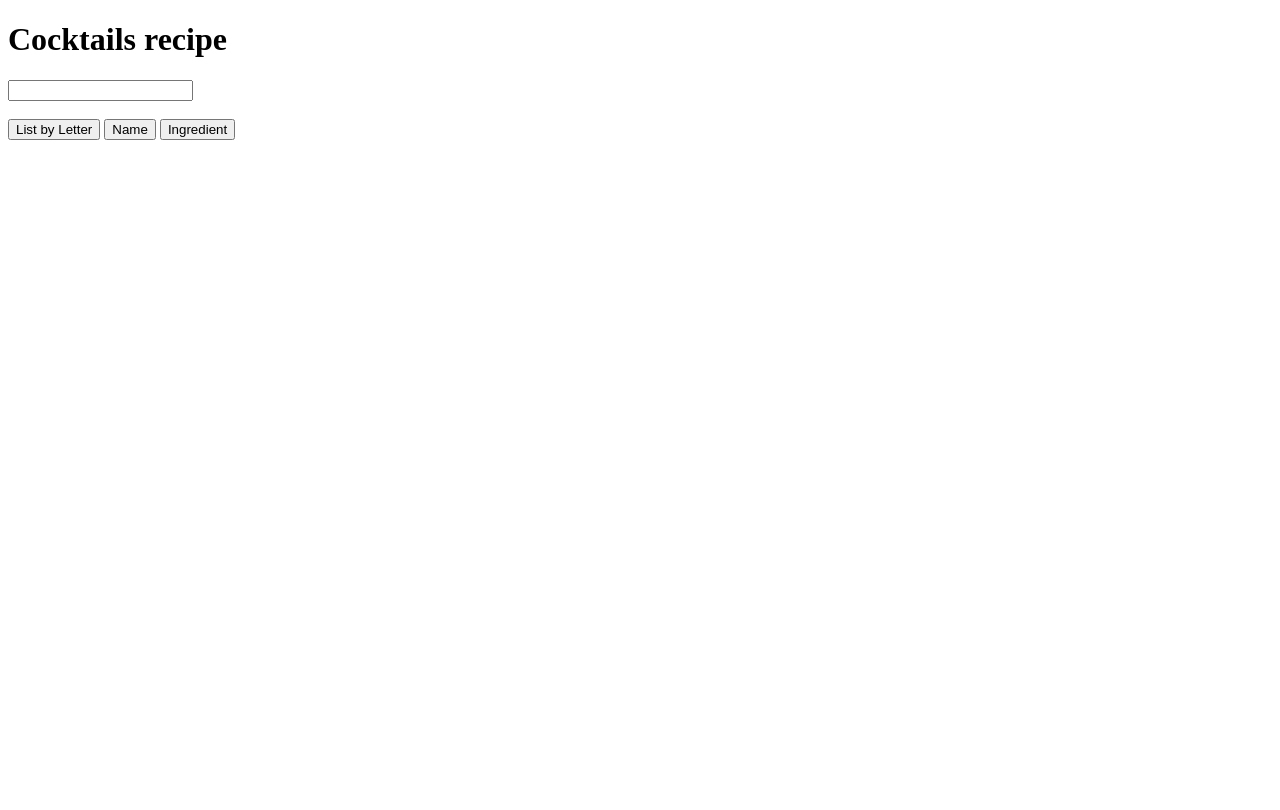
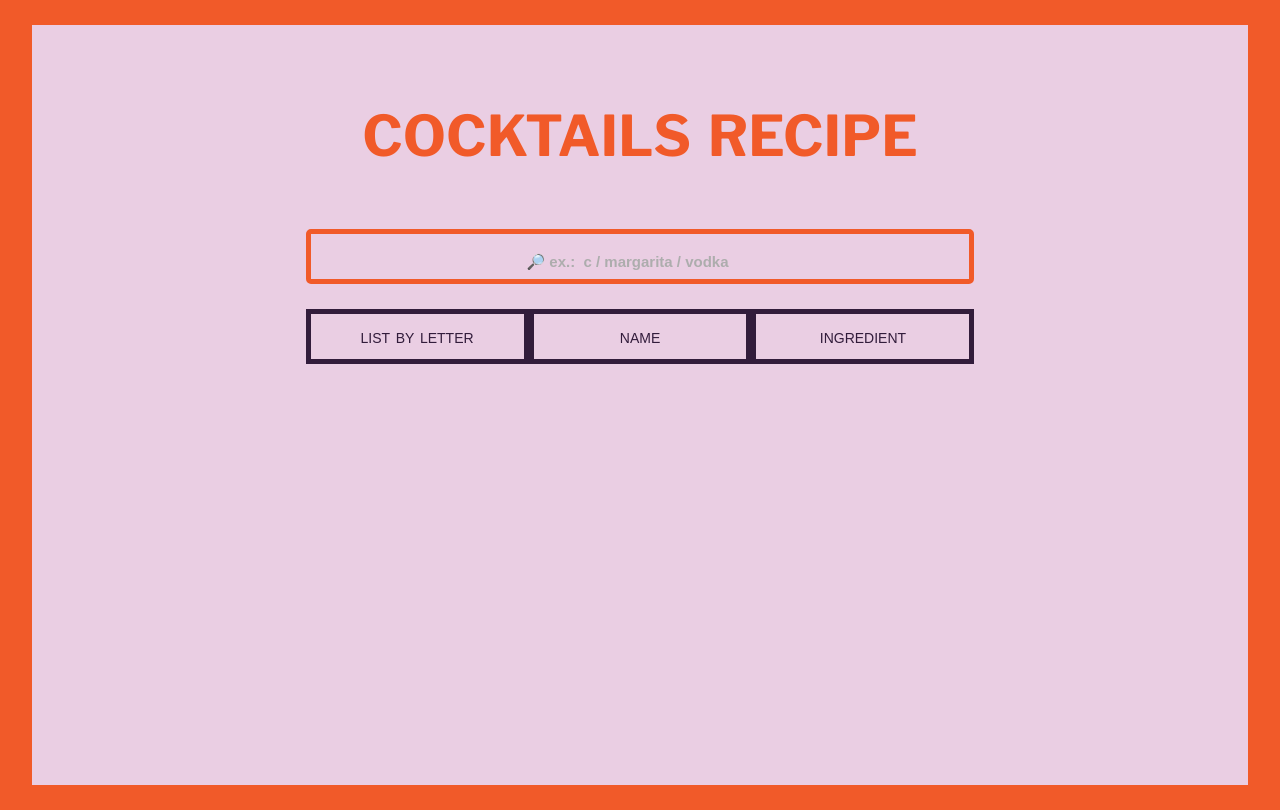
Before and after one commit to Subtil-r/my-first-api, a plain HTML site: page index.html in a window 1280 px wide. Drawn offline with nearby package versions, Linux system fonts and the light colour scheme.

Commit message:
initial search & cards working

```diff
--- a/index.html
+++ b/index.html
@@ -5,20 +5,53 @@
   <meta http-equiv="X-UA-Compatible" content="IE=edge">
   <meta name="viewport" content="width=device-width, initial-scale=1.0">
   <title>&#127864; My first alcoholic api</title>
+  <link rel="stylesheet" href="style.css">
 </head>
 <body>
-  <header><h1>Cocktails recipe</h1></header>
+  <div class="site_container">
+  <header><h1>cocktails recipe</h1></header>
   <main>
-    <input type="search" name="iptSearch" id="iptSearch">
-    <br><br>
-    <input type="button" value="List by Letter" id="btnList">
-    <input type="button" value="Name" id="btnName">
-    <input type="button" value="Ingredient" id="btnIngredient">
-    <br><br>
-    <div class="res_container"></div>
+    <div class="search_container">
+      <input type="search" name="iptSearch" id="iptSearch" placeholder="&#128270; ex.:  c / margarita / vodka">
+    <div class="search_buttons">
+      <input type="button" value="list by letter" id="btnList">
+      <input type="button" value="name" id="btnName">
+      <input type="button" value="ingredient" id="btnIngredient">
+    </div>
+
+    </div>
+
+    <div class="res_container">
+
+      <!-- <div class="card_drink">
+        <div class="card_drink_nameimg">
+         <p class="card_drink_name">Drink Name</p>
+         <img src="" alt="" class="card_drink_image">
+         <div class="img_holder" style="width: 200px; height:200px; background-color: gray"></div>
+        </div>
+        <div class="card_drink_inginst">
+          <div class="card_drink_ing">
+           <p >1 qtd Lime</p>
+           <p >1 qtd Lime</p>
+           <p >1 qtd Lime</p>
+          </div>
+          <div class="card_drink_inst">
+            <p>instructions: Lorem ipsum dolor sit amet consectetur adipisicing elit. Necessitatibus, perspiciatis.</p>
+          </div>
+        </div>
+      </div> -->
+
+
+
+
+
+    </div>
   </main>
 
 
+
+
+ </div>
 
 
 
--- a/script.js
+++ b/script.js
@@ -12,8 +12,22 @@ const lstName = (listName) => {
     .then((data) => {
       //loop to show all array elements
        for(var i = 0; i < data.drinks.length ; i++){
-        let drinkName = `<h3>${data.drinks[i].strDrink}<\h3>`
-        resContainer.insertAdjacentHTML('beforeend', drinkName)
+        let drinkCard = `<div class="card_drink">
+        <div class="card_drink_nameimg">
+         <p class="card_drink_name">${data.drinks[i].strDrink}</p>
+         <img src="${data.drinks[i].strDrinkThumb}" alt="" class="card_drink_image">
+        </div>
+        <div class="card_drink_inginst">
+          <div class="card_drink_ing">
+           <p >1 qtd Lime</p>
+          </div>
+          <div class="card_drink_inst">
+            <p>${data.drinks[i].strInstructions}</p>
+          </div>
+        </div>
+      </div>`
+        console.log(data.drinks[i].strImageSource)
+        resContainer.insertAdjacentHTML('beforeend', drinkCard)
       }
     })
 
@@ -68,16 +82,3 @@ byIng.addEventListener('click', (event) => {
   let input = document.querySelector('#iptSearch')
   lstIngredient(input.value)
 })
-
-
-
-
-fetch(`https://www.thecocktaildb.com/api/json/v1/1/filter.php?i=gin`)
-    .then(response => response.json())
-    .then((data) => {
-      //loop to show all array elements
-       data.drinks.forEach(() => {
-        let drinkIngredient = `<h3>${data.drinks[i].strDrink}<\h3>`
-        console.log(drinkIngredient)
-       )}
-    })
--- /dev/null
+++ b/style.css
@@ -0,0 +1,179 @@
+@import url('https://fonts.googleapis.com/css2?family=Libre+Franklin:wght@400;700&display=swap');
+
+:root {
+  --font_type: 'Libre Franklin', sans-serif;
+  --bold_font: 700;
+  --regular_font: 400;
+  --light_color: #EACEE3;
+  --contrast_color: #F15A29;
+  --light_contrast: #ffdcd1;
+  --accent_color: #321C3B;
+}
+
+html {
+  box-sizing: border-box;
+}
+*, *:before, *:after {
+  box-sizing: inherit;
+}
+
+body {
+  margin: 0;
+  padding: 0;
+  background-color: var(--contrast_color);
+}
+
+.site_container {
+  background-color: var(--light_color);
+  width: 95vw;
+  height: 95vh;
+  margin: 25px auto;
+  display: flex;
+  flex-flow: column;
+  align-items: center;
+  font-family: var(--font_type);
+}
+
+.site_container > * {
+  align-self: stretch;
+}
+
+header {
+  font-weight: var(--bold_font);
+  font-variant: small-caps;
+  font-size: 40px;
+  text-align: center;
+  color: var(--contrast_color);
+  /* background-color: yellow; */
+}
+
+.search_container {
+  /* background-color: yellowgreen; */
+  display: flex;
+  flex-direction: column;
+  align-items: center;
+  margin-bottom: 55px;
+}
+
+#iptSearch {
+  width: 55%;
+  height: 55px;
+  margin: 0 auto 25px;
+  border: 5px var(--contrast_color) solid;
+  border-radius: 5px;
+  padding: 0 10px;
+  font-weight: var(--bold_font);
+  font-variant: small-caps;
+  font-size: 30px;
+  background-color: var(--light_color);
+  color: var(--contrast_color);
+  text-align: center;
+  transition: 0.5s;
+}
+
+::placeholder {
+  font-variant:normal;
+  font-size: 15px;
+  background-color: var(--light_color);
+  color: rgb(173, 173, 173);
+  text-align: center;
+}
+#iptSearch:focus {
+  font-weight: var(--bold_font);
+  font-variant: small-caps;
+  font-size: 30px;
+  background-color: var(--light_contrast);
+  color: var(--contrast_color);
+  text-align: center;
+}
+
+.search_buttons {
+  background-color: lightpink;
+  display: flex;
+  width: 55%;
+  /* box-shadow: gray 4px 4px; */
+}
+
+.search_buttons > * {
+  flex: 1 1 100px;
+}
+
+.search_buttons input {
+  height: 55px;
+  border: 5px var(--accent_color) solid;
+  color: var(--accent_color);
+  background-color: var(--light_color);
+  font-weight: var(--regular_font);
+  font-variant: small-caps;
+  font-size: 20px;
+  transition: 0.5s;
+}
+
+.search_buttons input:hover {
+
+  color: white;
+  background-color: var(--accent_color);
+  font-weight: var(--bold_font);
+  font-variant: small-caps;
+  font-size: 20px;
+  transition: 0.5s;
+}
+
+.card_drink {
+  background-color: white;
+  display: flex;
+  flex-direction: column;
+  align-items: center;
+  text-align: center;
+  /* width: 100%; */
+  border-radius: 10px;
+  box-shadow: gray 4px 4px;
+  color: var(--accent_color);
+}
+
+.card_drink_name {
+  font-weight: var(--bold_font);
+  text-transform: capitalize;
+  font-variant: small-caps;
+  font-size: 20px;
+}
+
+.card_drink_image {
+  width: 200px;
+  height: auto;
+}
+
+.card_drink_inginst {
+  display: flex;
+}
+
+.card_drink_inginst > * {
+  flex: 1 1 100%;
+}
+
+.card_drink_ing {
+  font-weight: var(--bold_font);
+  text-transform: capitalize;
+  font-size: 16px;
+  line-height: 10px;
+}
+
+.card_drink_inst {
+  font-weight: var(--regular_font);
+  font-size: 14px;
+  text-align: left;
+  padding-right: 10px;
+}
+
+.res_container {
+  /* background-color: aqua; */
+  padding: 15px;
+  display: flex;
+  flex-wrap: wrap;
+  justify-content: space-around;
+  gap: 35px;
+}
+
+.res_container > * {
+  flex: 0 0 30%;
+}
```
